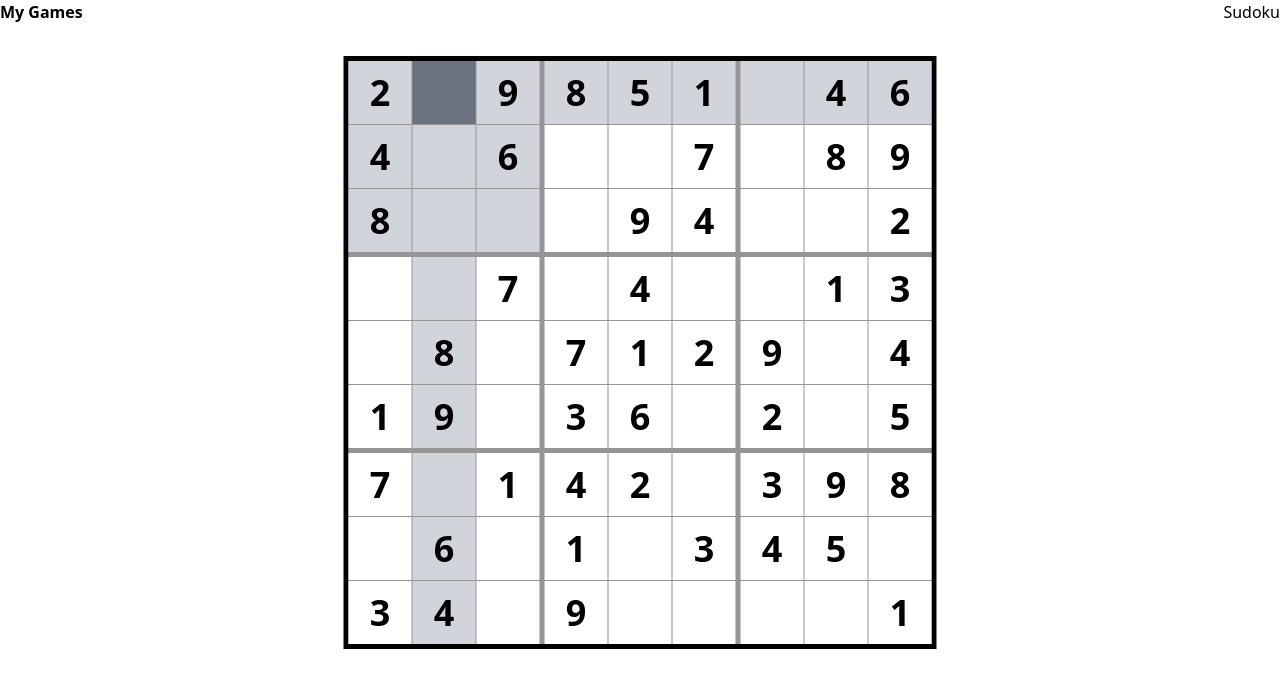
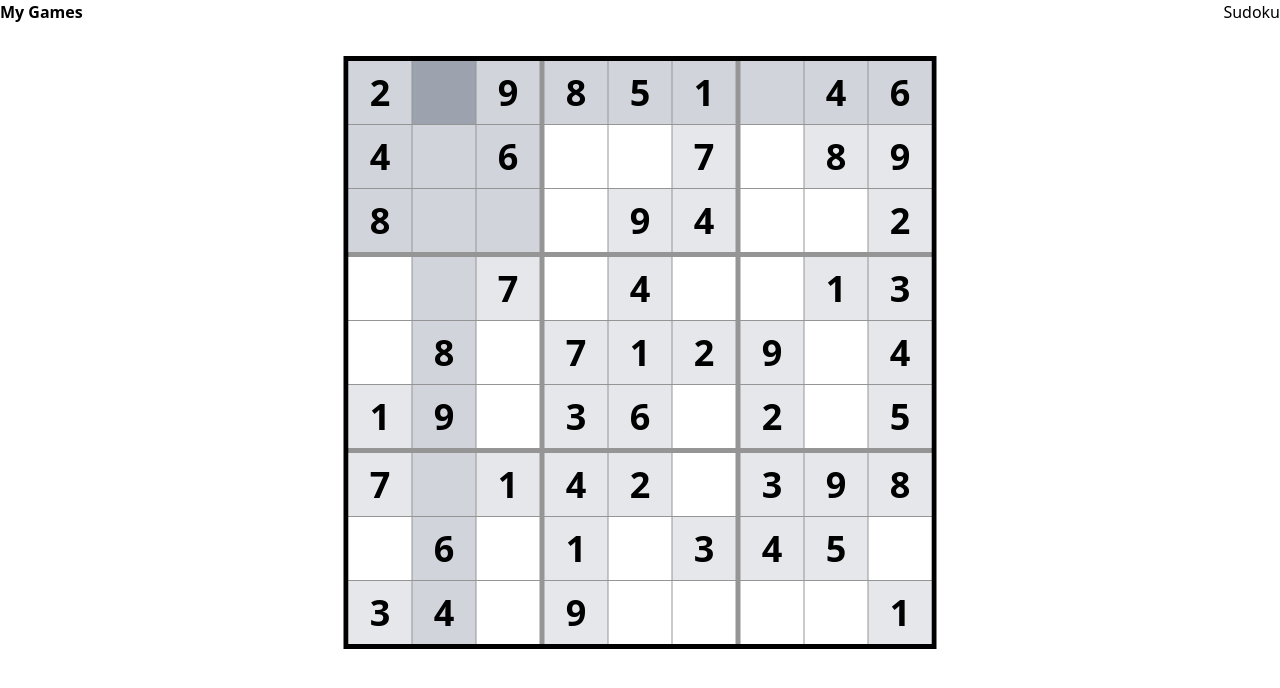
Before and after one commit to njd0/my-games, a React (Create React App) app: page / in a window 1280 px wide. Shown: the top 688 px of the page. Built offline with nearby package versions, Linux system fonts and the light colour scheme.

Commit message:
update board rendering and styles

```diff
--- a/src/components/Sudoku/Board/BoardRenderer.tsx
+++ b/src/components/Sudoku/Board/BoardRenderer.tsx
@@ -1,17 +1,57 @@
-import { useContext, useMemo } from "react";
+import { useCallback, useContext, useMemo } from "react";
 import { CellRenderer } from "../Cell/CellRenderer";
 import { Cell } from "../Cell/CellContext";
 import { BoardContext } from "./BoardContext";
-import { getGroupIds } from "@/utils/sudoku/sudoku";
+import { cellIdToRowCol, get2dDistance, getGroupIds } from "@/utils/sudoku/sudoku";
 import { useAppSelector } from "@/redux/useHook";
+import { SudokuCell } from "@/redux/slices/sudoku/types";
+import { BoolSet } from "@/utils/types";
+import { EMPTY_CELL } from "../config";
 
 export const BoardRenderer = () => {
   const { selected, cells, candidates } = useAppSelector(state => state.sudoku);
   const { boardSize } = useContext(BoardContext);
 
-  const highlightedCells = useMemo(() => {
-    return getGroupIds(selected)
-  }, [selected]);
+  const selectedGroupIds = useMemo(() => getGroupIds(selected), [selected]);
+
+  const isInSelectedGroup = useCallback((cellId: number) => {
+    return selectedGroupIds.colIds[cellId] ||
+      selectedGroupIds.rowIds[cellId] ||
+      selectedGroupIds.boxIds[cellId]
+  }, [selectedGroupIds]);
+
+  const conflictedCells = useMemo(() => {
+    const conflicted: BoolSet = {};
+
+    // find all conflicted cells
+    for (const cell of Object.values(cells)) {
+      if (cell.value === EMPTY_CELL) continue;
+      // for each cell, get all related group ids
+      const groupIds = getGroupIds(cell.id);
+
+      // get all groupIds, excluding current cell
+      const ids = Object.values(groupIds).reduce((acc, curr) => {
+        return [
+          ...acc,
+          ...Object.keys(curr).map(Number),
+        ].filter((value, index, self) => {
+          return self.indexOf(value) === index && value !== cell.id;
+        });
+      }, [] as number[]);
+
+      for (let id of ids) {
+        if (cells[id].value === cell.value) conflicted[id] = true;
+      }
+    }
+
+    return conflicted;
+  }, [cells])
+
+  const getDistance = useCallback((cellId: number) => {
+    const { row: r1, col: c1 } = cellIdToRowCol(selected);
+    const { row: r2, col: c2 } = cellIdToRowCol(cellId);
+    return get2dDistance(c1, r1, c2, r2);
+  }, [selected])
 
   return (
     <div className="w-[100vw] max-w-[500px] min-w-[auto] md:max-w-[800px] md:min-w-[500px] md:w-[80vh] cursor-default">
@@ -29,11 +69,9 @@ export const BoardRenderer = () => {
                 <CellRenderer
                   cell={cell}
                   candidates={candidates[cell.id]}
-                  isHighlighted={
-                    highlightedCells.colIds[cell.id] ||
-                    highlightedCells.rowIds[cell.id] ||
-                    highlightedCells.boxIds[cell.id]
-                  }
+                  isConflicted={conflictedCells[cell.id]}
+                  isHighlighted={isInSelectedGroup(cell.id)}
+                  distanceFromSelected={getDistance(cell.id)}
                 />
               </Cell>
             ))}
--- a/src/components/Sudoku/Cell/CellRenderer.tsx
+++ b/src/components/Sudoku/Cell/CellRenderer.tsx
@@ -21,13 +21,15 @@ const getCellTransform = (row: number, col: number, size: number) => {
 
 interface Props {
   isHighlighted: boolean;
+  isConflicted: boolean;
   cell: SudokuCell;
   candidates: {
     [k: number]: boolean;
   };
+  distanceFromSelected: number;
 }
 
-export const CellRenderer = ({ cell, candidates, isHighlighted }: Props) => {
+export const CellRenderer = ({ cell, candidates, isConflicted, isHighlighted, distanceFromSelected }: Props) => {
   const {
     isSelectedCell,
     selectCell,
@@ -47,15 +49,34 @@ export const CellRenderer = ({ cell, candidates, isHighlighted }: Props) => {
 
   return (
     <div
-      className={`bg-[#fff] absolute border-1 ${classNames({
+      // delay-500 todo delay based on distance from selected
+      className={classNames('bg-[#fff] absolute border-1', {
+        'bg-gray-200': cell.prefilled && !isHighlighted && !isSelected,
         'bg-gray-300': isHighlighted && !isSelected,
-        'bg-gray-500 cursor-pointer': isSelected
-      })}`}
+        'bg-gray-400 cursor-pointer': isSelected
+        // [`transition-colors duration-500 animate-color-change delay-${Math.floor(distanceFromSelected) * 100}`]: isHighlighted,
+        // [`delay-${500}`]: true
+      })}
       style={getCellTransform(row, col, BoardRender.Cell.Desktop)}
       onClick={onSelectCell}
     >
       {cell.value !== EMPTY_CELL ?
-        <div className="flex w-full h-full justify-center items-center font-bold text-4xl">{cell.value}</div> :
+        <div className="flex w-full h-full justify-center items-center relative">
+          <div className="font-bold text-4xl">
+            {cell.value}
+          </div>
+          {isConflicted && (
+            <div
+              style={{
+                width: '8px',
+                height: '8px',
+                bottom: '4px',
+                right: '4px'
+              }}
+              className="absolute translate-x-[50%] bg-red-400 rounded-full">
+            </div>
+          )}
+        </div> :
         <Candidates isSelected={isSelected} cellId={cell.id} candidates={candidates} />
       }
       {/* color for pre-filled cell #e6e6e6 */}
--- a/src/components/Sudoku/index.tsx
+++ b/src/components/Sudoku/index.tsx
@@ -1,18 +1,25 @@
+import classNames from "classnames";
 import { Board } from "./Board/BoardContext";
 import { BoardRenderer } from "./Board/BoardRenderer";
-
 
 
 export const Sudoku = () => {
   return (
     <div className="flex flex-col md:flex-row justify-center items-center mt-8">
       {/* board */}
-      <Board>
-        <BoardRenderer />
-      </Board>
+      <div>
+        {/* <select onSelect={() => { }}>
+          <option>easy</option>
+          <option>medium</option>
+          <option>hard</option>
+        </select> */}
+        <Board>
+          <BoardRenderer />
+        </Board>
+      </div>
       <div>
         {/* answer and candidate selection controls */}
       </div>
-    </div >
+    </div>
   )
 }
--- a/src/utils/sudoku/sudoku.ts
+++ b/src/utils/sudoku/sudoku.ts
@@ -1,8 +1,10 @@
 import { EMPTY_CELL } from "@/components/Sudoku/config";
 import { CellCoordinates } from "@/redux/slices/sudoku/types";
+import { BoolSet } from "../types";
 
-type BoolSet = { [k: number]: boolean }
-
+export const get2dDistance = (x1: number, y1: number, x2: number, y2: number): number => {
+  return Math.sqrt(Math.pow(x2 - x1, 2) + Math.pow(y2 - y1, 2));
+}
 
 export const cellIdToRowCol = (cellId: number): CellCoordinates => {
   return {
--- /dev/null
+++ b/src/utils/types.ts
@@ -0,0 +1 @@
+export type BoolSet = { [k: number]: boolean }
--- a/tailwind.config.js
+++ b/tailwind.config.js
@@ -4,7 +4,18 @@ module.exports = {
     "./src/**/*.{js,jsx,ts,tsx}",
   ],
   theme: {
-    extend: {},
+    extend: {
+      keyframes: {
+        'color-change': {
+          '0%': { backgroundColor: '#fff' }, // Blue (base color)
+          '50%': { backgroundColor: '#f0f' }, // Green (first hover color)
+          '100%': { backgroundColor: '#fff' }, // Orange (second hover color)
+        },
+      },
+      animation: {
+        'color-change': 'color-change 2s ease-in-out forwards',
+      },
+    },
   },
   plugins: [],
 }
```
